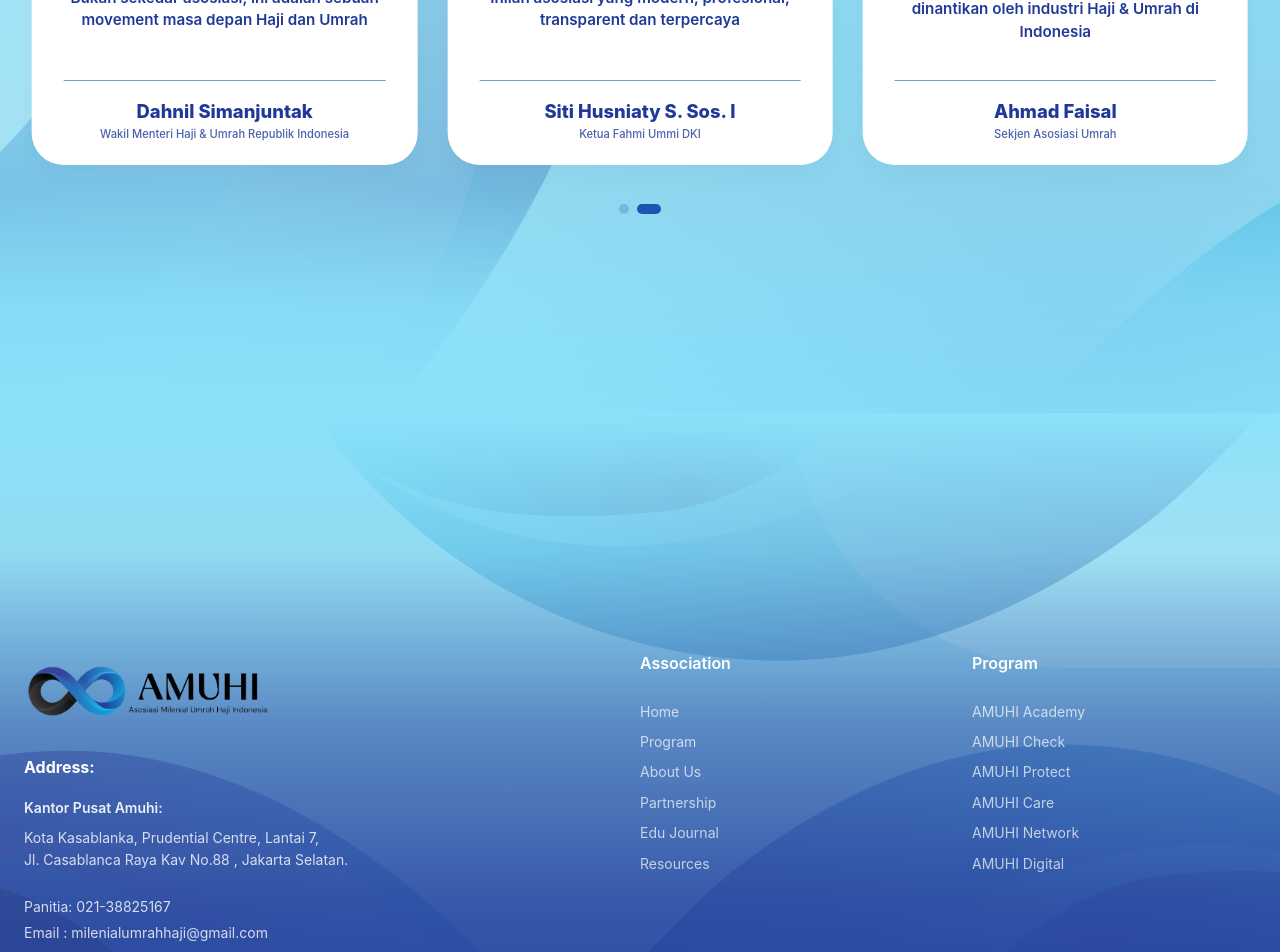
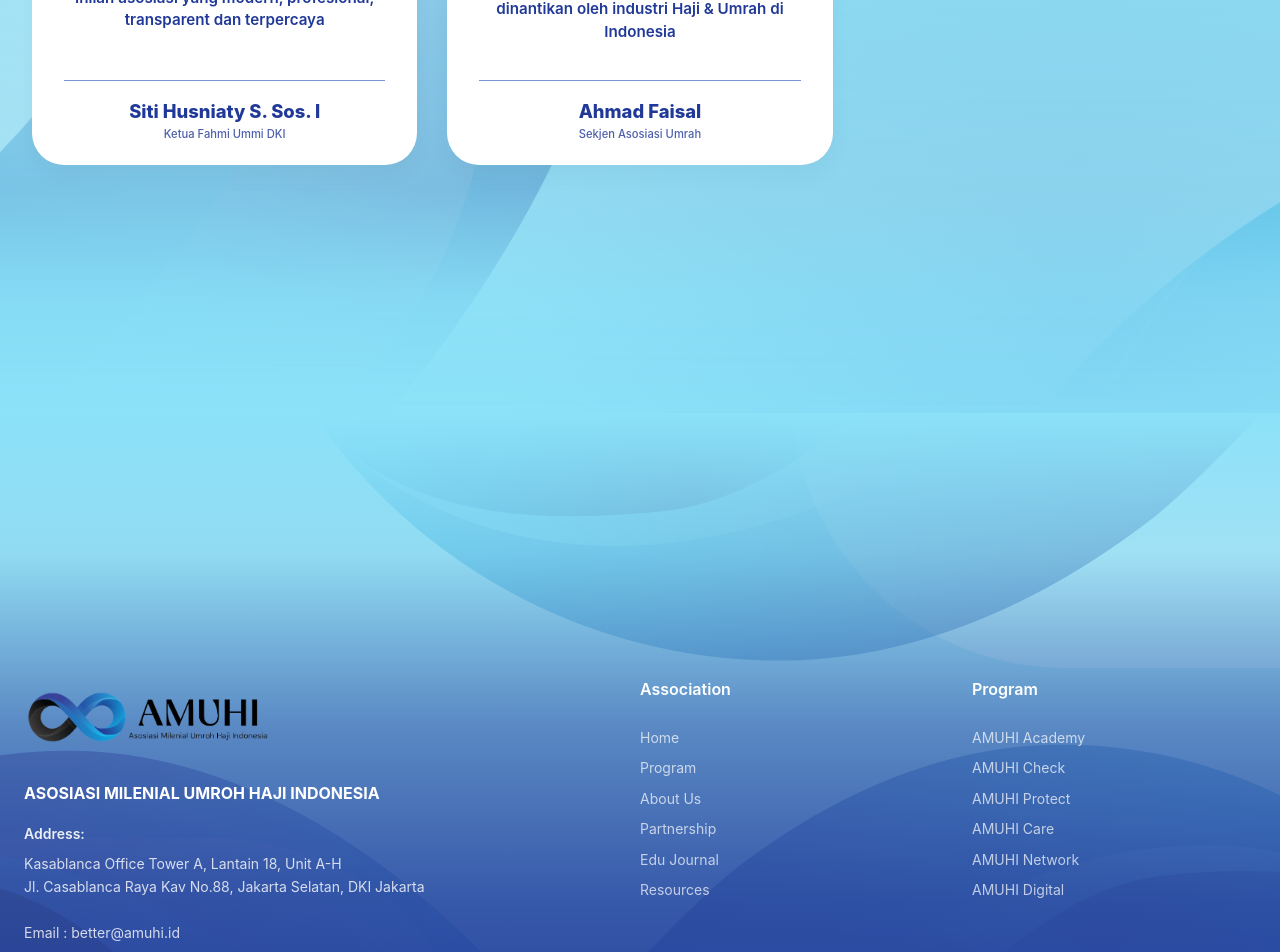
Before and after one commit to nineneel/amuhi-website, a React (Vite) app: page / in a window 1280 px wide. Shown: the part 3520-4472 px from the top of the page. Built offline with nearby package versions, Linux system fonts and the light colour scheme.

Commit message:
fix(footer & home): adjust footer and testimonial

```diff
--- a/src/components/common/Footer/index.tsx
+++ b/src/components/common/Footer/index.tsx
@@ -26,20 +26,17 @@
                     <div className="footer-brand">
                         <div className="footer-address-cover">
                             <img src="/logo.png" alt="AMUHI Logo" className="footer-logo" />
-                            <h4 className="footer-label">Address:</h4>
-                            <p className="brand-subtitle">Kantor Pusat Amuhi:</p>
+                            <h4 className="footer-label">ASOSIASI MILENIAL UMROH HAJI INDONESIA</h4>
+                            <p className="brand-subtitle">Address:</p>
                             <address className="footer-address">
-                                Kota Kasablanka, Prudential Centre, Lantai 7,<br />
-                                Jl. Casablanca Raya Kav No.88 , Jakarta Selatan.
+                                Kasablanca Office Tower A, Lantain 18, Unit A-H <br />
+                                Jl. Casablanca Raya Kav No.88, Jakarta Selatan, DKI Jakarta
                             </address>
                         </div>
 
                         <div className="footer-contact">
-                            <div className="footer-contact-item">
-                                <span>Panitia: 021-38825167</span>
-                            </div>
-                            <a href="mailto:milenialumrahhaji@gmail.com" className="footer-contact-item">
-                                <span>Email : milenialumrahhaji@gmail.com</span>
+                            <a href="mailto:better@amuhi.id" className="footer-contact-item">
+                                <span>Email : better@amuhi.id</span>
                             </a>
                             <a href="https://instagram.com/amuhi.id" className="footer-contact-item" target="_blank" rel="noopener noreferrer">
                                 <span>Instagram: @amuhi.id</span>
@@ -70,7 +67,7 @@
                 </div>
 
                 <div className="footer-bottom">
-                    <p>© 2026 AMUHI. All rights reserved.</p>
+                    <p>© 2026 AMUHI - Asosiasi Milenial Umroh Haji Indonesia. All rights reserved.</p>
                     <div className="footer-bottom-links">
                         <a href="#">Privacy Policy</a>
                         <a href="#">Terms of Service</a>
--- a/src/pages/Home/Testimonials/index.tsx
+++ b/src/pages/Home/Testimonials/index.tsx
@@ -2,16 +2,16 @@
 import './Testimonials.css';
 
 const testimonials = [
-    {
-        text: 'Asosiasi yang istimewa Memberikan arah perubahan yang signicant haji dan umrah masa depan',
-        name: 'Mochamad Irfan Yusuf',
-        role: 'Menteri Haji & Umrah Republik Indonesia',
-    },
-    {
-        text: 'Bukan sekedar asosiasi, ini adalah sebuah movement masa depan Haji dan Umrah',
-        name: 'Dahnil Simanjuntak',
-        role: 'Wakil Menteri Haji & Umrah Republik Indonesia',
-    },
+    // {
+    //     text: 'Asosiasi yang istimewa Memberikan arah perubahan yang signicant haji dan umrah masa depan',
+    //     name: 'Mochamad Irfan Yusuf',
+    //     role: 'Menteri Haji & Umrah Republik Indonesia',
+    // },
+    // {
+    //     text: 'Bukan sekedar asosiasi, ini adalah sebuah movement masa depan Haji dan Umrah',
+    //     name: 'Dahnil Simanjuntak',
+    //     role: 'Wakil Menteri Haji & Umrah Republik Indonesia',
+    // },
     {
         text: 'Inilah asosiasi yang modern, profesional, transparent dan terpercaya',
         name: 'Siti Husniaty S. Sos. I',
```
